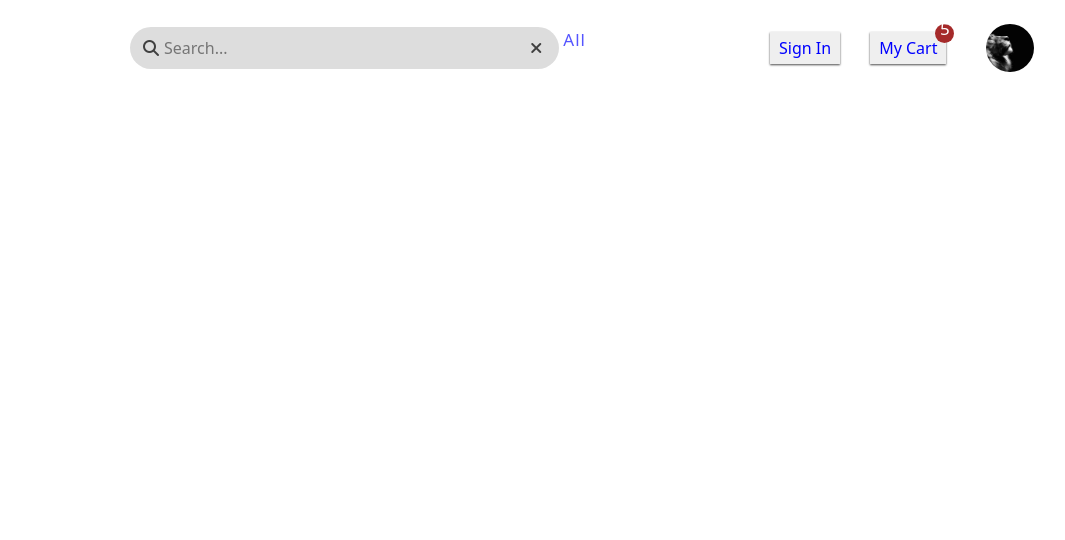
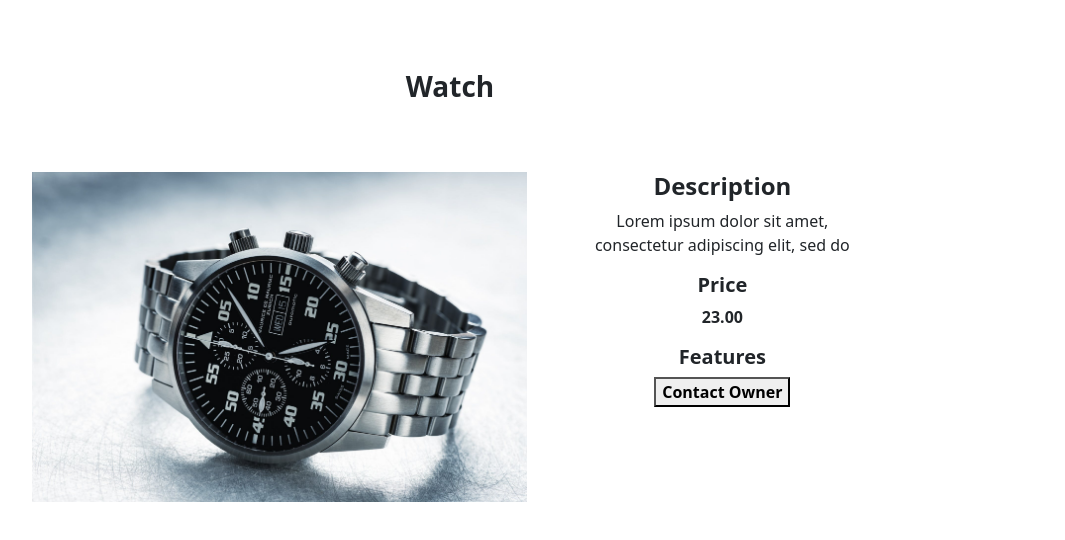
Before and after one commit to KelvinHawks/E-commerce_FE, a React (Create React App) app: page /home/item/1 in a window 1280 px wide. Shown: the top 540 px of the page, without its empty margins (190-1255 px from the left). Built offline with nearby package versions, Linux system fonts and the light colour scheme.

Commit message:
Develop a single item

```diff
--- a/src/App.js
+++ b/src/App.js
@@ -11,16 +11,16 @@
 
 import "./App.css";
 import SingleItem from "./products/components/SingleItem";
-import MainNavigation from "./shared/navigation/MainNavigation";
+//import MainNavigation from "./shared/navigation/MainNavigation";
 
 function App() {
   return (
     <BrowserRouter>
       <Routes>
         <Route path="/" element={<Home />} />
-        <Route path="/home" element={<MainNavigation />}>
-          <Route path="/home/item/:id" element={<SingleItem />} />
-        </Route>
+        {/* <Route path="/home" element={<MainNavigation />}> */}
+        <Route path="/home/item/:Pid" element={<SingleItem />} />
+        {/* </Route> */}
         <Route path="/property" element={<SharedLayout />}>
           <Route path="/property/:category" element={<Category />} />
           <Route
--- a/src/products/components/SingleItem.css
+++ b/src/products/components/SingleItem.css
@@ -1,4 +1,18 @@
-.item__container {
-  margin-top: 23%;
-  background-color: blue;
+.item_container {
+  margin-top: 70px;
 }
+
+.item_header {
+  text-align: center;
+}
+.item__container-content {
+  width: 70%;
+  margin: 0 auto;
+  padding: 30px;
+
+  display: flex;
+}
+.item_description {
+  text-align: center;
+  margin: 0 0 0 50px;
+}
--- a/src/products/components/SingleItem.js
+++ b/src/products/components/SingleItem.js
@@ -1,9 +1,66 @@
 import React from "react";
+//import { Data } from "../../data/Data";
 import "./SingleItem.css";
+//import { useParams } from "react-router-dom";
 function SingleItem() {
+  //const itemId = useParams().Pid;
+
+  //const filteredData = Data.find((item) => item.id === parseInt(itemId));
+
+  // console.log(filteredData);
   return (
-    <div className="item__container">
-      <h1>Item</h1>
+    <div className="item_container">
+      <div className="item_header">
+        <h3>
+          <b>Watch</b>
+        </h3>
+      </div>
+      {/* <div className="d-flex" >
+                <img src="../../images/pexels-pixabay-280250.jpg" width="60px" height="60px" />
+                <div id="icon-name">
+                    <p className="icon-name" ><b>Donpaul Oduor</b></p>
+                    <p className="icon-name" >&nbsp;&nbsp;&nbsp;&nbsp;&nbsp;Owner</p>
+                </div>
+            </div> */}
+      <div className="item__container-content" id="item-image">
+        <div className="content_div">
+          <img
+            src="../../images/pexels-pixabay-280250.jpg"
+            alt="item"
+            className="img-fluid"
+            width="800px"
+          />
+          {/* <p id="tour-link">
+            <Link to="www.youtube.com">
+              <b>Request Video Tour...</b>
+            </Link>{" "}
+          </p> */}
+        </div>
+        <div className="item_description">
+          <h4>
+            <b>Description</b>
+          </h4>
+          <p>Lorem ipsum dolor sit amet, consectetur adipiscing elit, sed do</p>
+          <h5>
+            <b>Price</b>
+          </h5>
+          <p>
+            <b>23.00</b>
+          </p>
+          <h5>
+            <b>Features</b>
+          </h5>
+          {/* <ul>
+                        {features.map((feature) => (
+                            <li>{feature}</li>
+                        )
+                         )}
+                    </ul> */}
+          <button>
+            <b>Contact Owner</b>
+          </button>
+        </div>
+      </div>
     </div>
   );
 }
```
